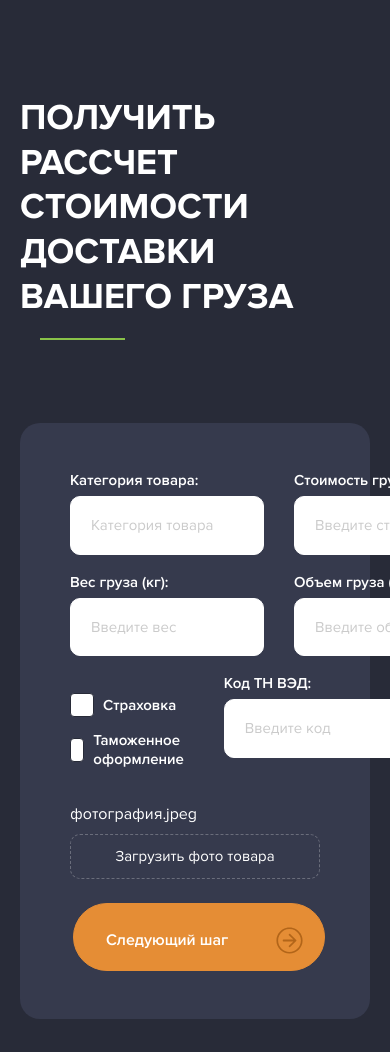
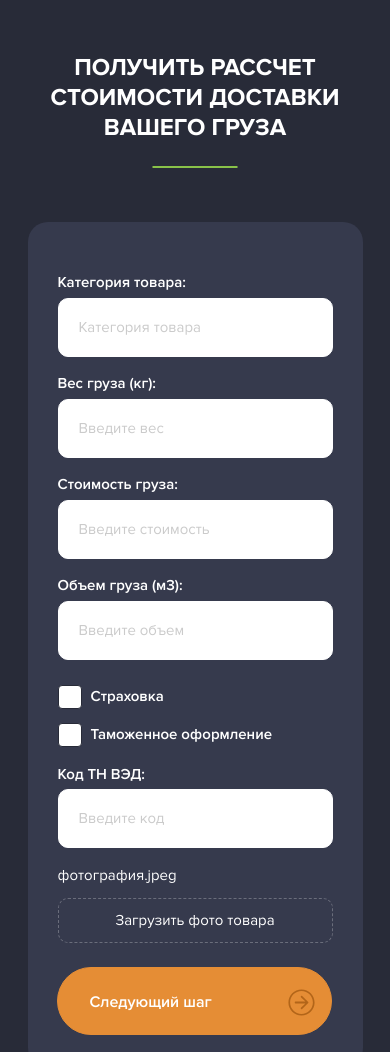
Before and after one commit to Andrey5587/dev-MasterTao, a website: page dev/index.html in a window 390 px wide. Shown: the part 846-1898 px from the top of the page. Drawn offline with nearby package versions, Linux system fonts and the light colour scheme; files that its build step writes are made by us from their sources.

Commit message:
feat: calculation form done

```diff
--- a/dev/assets/js/custom.js
+++ b/dev/assets/js/custom.js
@@ -32,3 +32,13 @@ burger.addEventListener('click', function() {
 document.getElementById('fileinput').onchange = function(){
     document.getElementById('file-Name').innerHTML = this.value;
 }
+
+
+const checkButton = document.querySelectorAll('[type="checkbox"]');
+
+  checkButton.forEach((item, index) => {
+    //index === 0? item.closest('.input-box').classlist.add(has-checkbox): null;
+
+    //item.closest('.calculation-column').classList.add('test-margin');
+    item.closest('.calculation-column').style.marginBottom = "-5px";
+  })
--- a/dev/sass/calculation.scss
+++ b/dev/sass/calculation.scss
@@ -1,14 +1,23 @@
 .calculation {
     overflow-x: clip;
     margin-bottom: 113px;
+
+    .template-title {
+        font-size: 36px;
+        font-weight: 700;
+        line-height: 124.5%;
+        text-transform: uppercase;
+        width: 100%;
+        margin-bottom: 53px;
+    }
 
     .container {
         position: relative;
 
         .calculation__img-box {
             position: absolute;
-            right: -5px;
-            bottom: -127px;
+            right: -4px;
+            bottom: -112px;
 
             img {
                 max-width: 560px;
@@ -20,34 +29,17 @@
     }
 
 
-    .calculation-title {
-        font-size: 36px;
-        font-weight: 700;
-        line-height: 124.5%;
-        text-transform: uppercase;
-        margin-bottom: 59px;
 
-        &::after {
-            content: "";
-            display: inline-block;
-            width: 85px;
-            height: 2px;
-            background-color: $color-secondary;
-            margin: 12px 20px;
-        }
-    }
 
     .calculation-form {
-        padding: 48px 35px;
+        padding: 51px 35px;
         background-color: #363A4D;
         width: 100%;
         max-width: 626px;
         border-radius: 20px;
     }
 
-    .calculation-row {
-        display: flex;
-    }
+
 
     .calculation-column {
         display: flex;
@@ -57,7 +49,7 @@
         .input-box {
             display: flex;
             flex-direction: column;
-            margin: 0 15px 18px;
+            margin: 0 13px 17px 17px;
 
             label {
                 font-size: 15px;
@@ -90,7 +82,6 @@
                 line-height: 126%;
                 border: 1px solid #fff;
                 border-radius: 10px;
-                /*background: #FFF;*/
                 transition: 0.3s;
 
                 &::placeholder {
@@ -143,11 +134,12 @@
         display: inline-flex;
         align-items: center;
         justify-content: space-between;
-        padding: 23px 31px 16px 32px;
+        padding: 21px 31px 18px 32px;;
         font-size: 16px;
         width: 100%;
         max-width: 252px;
-        margin-left: 18px;
+        margin: 4px 0 10px 18px;
+
         &:hover {
             background-color: $color-secondary;
             border-color: $color-secondary;
--- a/dev/sass/global.scss
+++ b/dev/sass/global.scss
@@ -18,7 +18,7 @@ body {
 
 .container {
     max-width: 1170px;
-    padding-right: 10px;
+    padding-right: 15px;
     padding-left: 15px;
     margin-right: auto;
     margin-left: auto;
--- a/dev/sass/header.scss
+++ b/dev/sass/header.scss
@@ -16,6 +16,7 @@ header {
     .navbar-brand {
         margin: 0;
         padding: 0;
+
     }
 
     .navbar-light {
@@ -69,7 +70,6 @@ header {
 .btn {
 
     padding: 13px 25px;
-    margin-right: 4px;
-    margin-left: 2px;
+
 
 }
--- a/dev/sass/media/_media_max_width1199.scss
+++ b/dev/sass/media/_media_max_width1199.scss
@@ -1,6 +1,6 @@
 @media screen and (max-width: 1199px) {
 
-    header{
+    header {
         .navbar-light {
             .navbar-nav {
                 margin: 0 auto;
@@ -8,4 +8,7 @@
             }
         }
     }
+
+
+
 }
--- a/dev/sass/media/_media_max_width991.scss
+++ b/dev/sass/media/_media_max_width991.scss
@@ -1,14 +1,4 @@
 @media screen and (max-width: 991px) {
-    .container {
-        padding-right: 20px;
-        padding-left: 20px;
-    }
-
-    .container-xxl {
-        padding: 0;
-    }
-
-
     header {
         .navbar {
             padding-top: 18px;
@@ -26,7 +16,7 @@
 
         a.navbar-brand {
             width: 126px;
-            margin: 0 0 18px 1px;
+            margin: 0 0 18px 5px;
 
             img {
                 max-width: 100%;
@@ -58,6 +48,27 @@
 
     }
 
+
+
+
+
+
+
+    .first-screen {
+        margin-bottom: 55px;
+
+        .container {
+            padding-right: 20px;
+            padding-left: 20px;
+        }
+
+        .container-xxl {
+            padding: 0;
+        }
+
+
+
+
         .first-screen-slider {
 
             .slick-slide {
@@ -65,7 +76,8 @@
                 height: calc(100vh - 72px);
                 display: flex;
                 align-items: center;
-            &::before{
+
+                &::before {
                     content: "";
                     position: absolute;
                     z-index: 1;
@@ -85,6 +97,7 @@
                 flex-direction: column;
                 align-items: center;
                 z-index: 2;
+                padding-bottom: 55px;
 
             }
 
@@ -95,9 +108,11 @@
 
 
             }
+
             .mb {
                 margin-bottom: 50px;
             }
+
             .first-screen-subtitle {
                 font-size: 16px;
                 margin-bottom: 18px;
@@ -113,9 +128,71 @@
 
 
         }
+    }
+
+
+    .calculation {
+
+        .template-title {
+            font-size: 24px;
+            max-width: 390px;
+            text-align: center;
+            position: relative;
+            margin: 0 auto 54px;
+            padding-bottom: 11px;
+
+            h2 {
+                font-size: 24px;
+                line-height: 125%;
+            }
+
+            &::after {
+                content: "";
+                display: inline-block;
+                width: 85px;
+                height: 2px;
+                position: absolute;
+                left: 50%;
+                top: calc(100% - 2px);
+                transform: translate(-50%, 0);
+                background-color: $color-secondary;
+
+            }
+
+
+
+        }
+
+        .calculation-form {
+            margin: 0 auto;
+            max-width: 335px;
+            padding: 51px 17px 23px 13px;
+        }
+
         .calculation__img-box {
+            display: none;
+        }
+        .calculation-column {
+            .has-checkbox {
+                padding-top: 8px;
+                margin-bottom: 8px;
 
-            display: none;
+            }
+            .input-box #file-Name {
+                margin: -1px 1px 11px 0px;
+                font-size: 15px;
+            }
+        }
+        .calculation-btn {
+            width: 100%;
+            max-width: 275px;
+            margin: 1px 0 10px 16px;
+        }
+        .btn .icon {
+            width: 29px;
+            height: 27px;
+            margin: 0 -16px 0 20px;
+        }
 
     }
 }
--- a/dev/sass/media/_media_min_width992.scss
+++ b/dev/sass/media/_media_min_width992.scss
@@ -13,4 +13,27 @@
 
 
 }
+
+.calculation {
+   .calculation-row {
+    display: flex;
+   }
+   h2{
+    font-size: 36px;
+   }
+
+
+    .calculation-title{
+        &::after {
+            content: "";
+            display: inline-block;
+            width: 85px;
+            height: 2px;
+            background-color: $color-secondary;
+            margin: 14px 12px;
+        }
+    }
+
+
 }
+}
--- a/dev/templates/calculation.html
+++ b/dev/templates/calculation.html
@@ -1,6 +1,11 @@
 <section class="calculation">
     <div class="container">
-        <h2 class="calculation-title col-lg-7">Получить рассчет стоимости доставки вашего груза</h2>
+        <div class="template-title col-lg-7">
+            <h2 class="calculation-title col-lg-7">Получить рассчет стоимости доставки вашего груза
+
+            </h2>
+        </div>
+
         <form  class="calculation-form">
             <div class="calculation-row">
                 <div class="calculation-column">
```
Also changed, not shown: dev/assets/img/calculation-mobile.png (added), dev/sass/media/_media_max_width767.scss (line endings or trailing spaces), dev/sass/media/_media_min_width768.scss (line endings or trailing spaces). Lines whose indentation alone changed are shown as unchanged.
